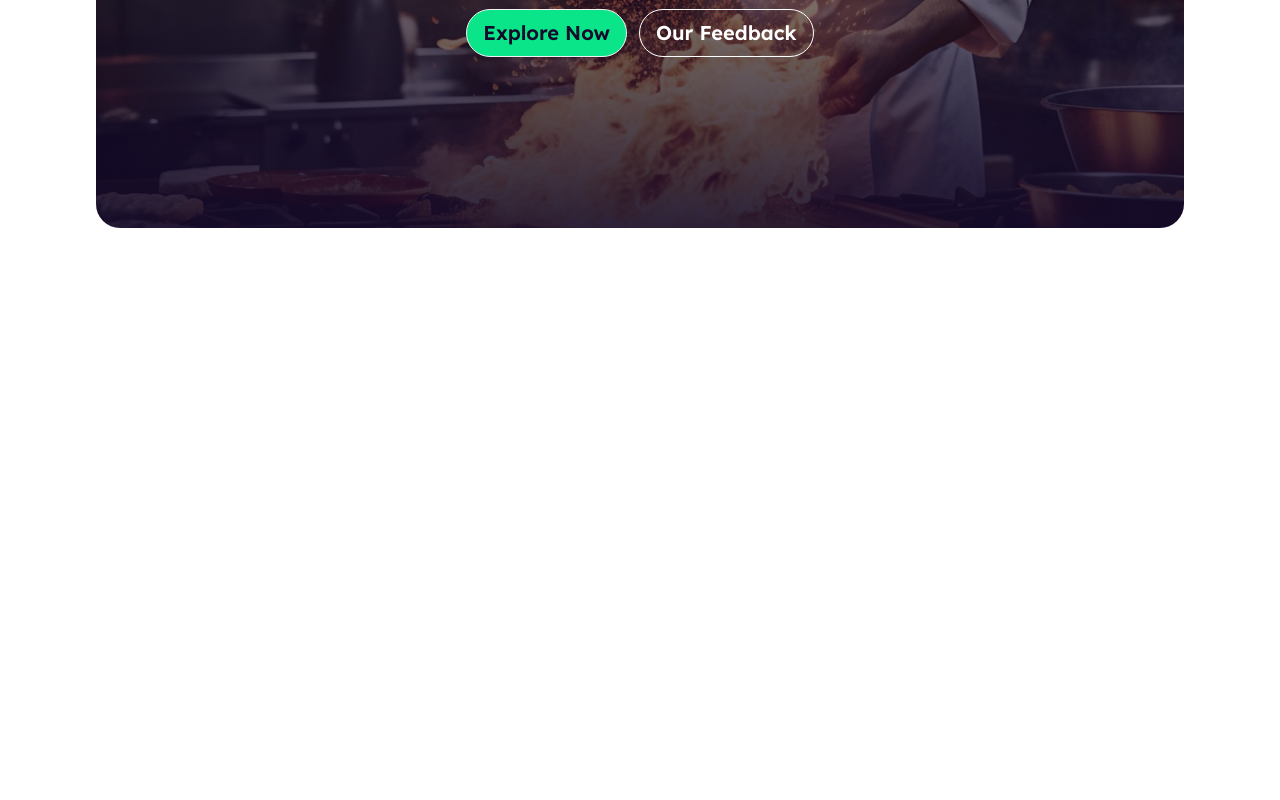
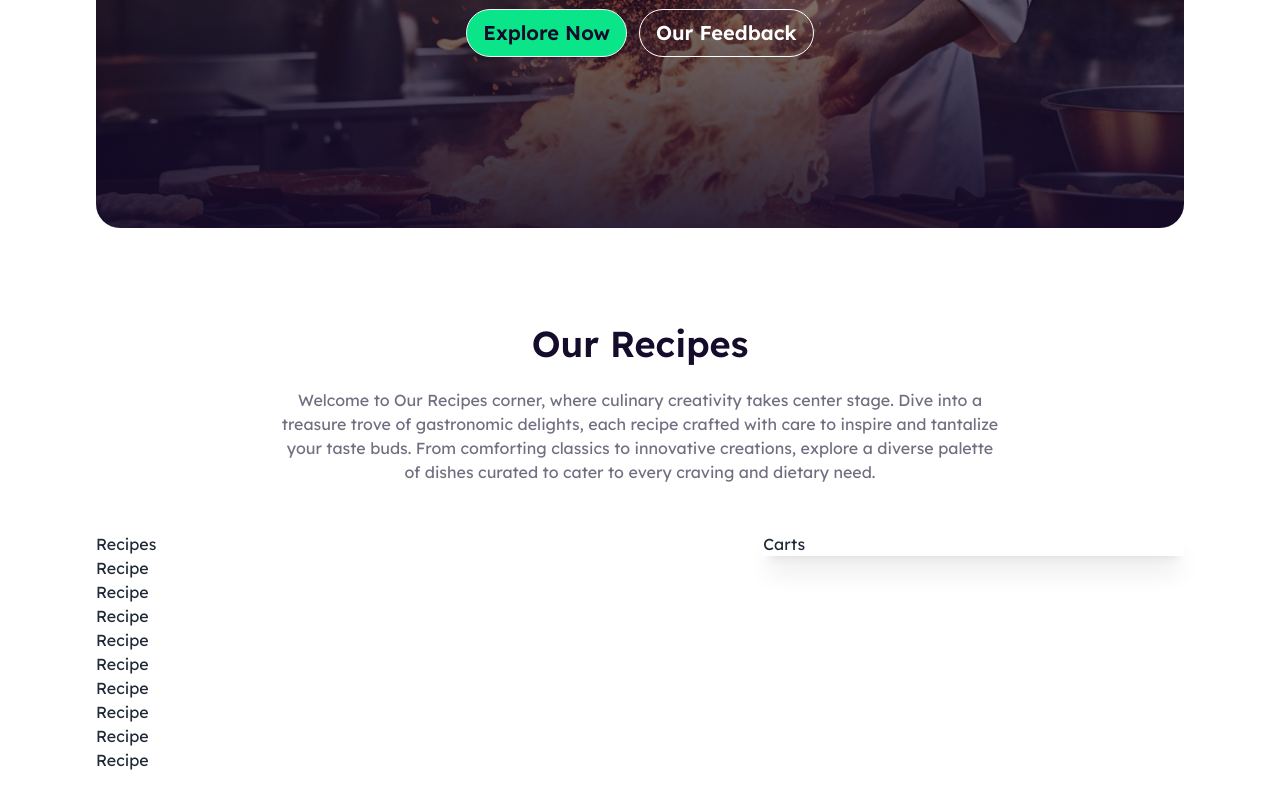
Before and after one commit to mstsurnalyakter/nutri_bytes, a React (Vite) app: page / in a window 1280 px wide. Shown: the part 516-1316 px from the top of the page. Before the commit the page ends 800 px from the top, so only its background shows below. Built offline with nearby package versions, Linux system fonts and the light colour scheme.

Commit message:
data fetch completed

```diff
--- a/src/App.jsx
+++ b/src/App.jsx
@@ -1,12 +1,31 @@
 import React from 'react'
 import Header from './components/Header'
+import Recipes from './components/Recipes';
+import Carts from './components/Carts';
 
 const App = () => {
   return (
-    <>
-      <Header/>
-    </>
-  )
+    <div className="container mx-auto p-7 lg:px-16 xl:px-24">
+      <Header />
+      <section>
+        <div className=" w-2/3 mx-auto text-center space-y-6  mb-12">
+          <h2 className="text-[#150B2B] text-4xl font-semibold">Our Recipes</h2>
+          <p className="text-[#150B2B99]">
+            Welcome to Our Recipes corner, where culinary creativity takes
+            center stage. Dive into a treasure trove of gastronomic delights,
+            each recipe crafted with care to inspire and tantalize your taste
+            buds. From comforting classics to innovative creations, explore a
+            diverse palette of dishes curated to cater to every craving and
+            dietary need.
+          </p>
+        </div>
+        <div className="grid grid-cols-1 lg:grid-cols-5 gap-6">
+          <Recipes />
+          <Carts />
+        </div>
+      </section>
+    </div>
+  );
 }
 
 export default App
--- /dev/null
+++ b/src/components/Carts.jsx
@@ -0,0 +1,16 @@
+import React from 'react'
+import PropTypes from 'prop-types'
+
+const Carts = props => {
+  return (
+    <div className="lg:col-span-2">
+      <div className="bg-base-100 shadow-xl">
+        <h2>Carts</h2>
+      </div>
+    </div>
+  );
+}
+
+Carts.propTypes = {}
+
+export default Carts
--- a/src/components/Header.jsx
+++ b/src/components/Header.jsx
@@ -4,7 +4,7 @@ import Banner from './Banner'
 
 const Header = () => {
   return (
-    <header className="container mx-auto p-7 lg:px-16 xl:px-24">
+    <header className=' mb-24'>
       <Navbar />
       <Banner />
     </header>
--- /dev/null
+++ b/src/components/Recipe.jsx
@@ -0,0 +1,15 @@
+import React from 'react'
+import PropTypes from 'prop-types'
+
+const Recipe = props => {
+
+  return (
+    <div>
+      <h2>Recipe</h2>
+    </div>
+  );
+}
+
+Recipe.propTypes = {}
+
+export default Recipe
--- /dev/null
+++ b/src/components/Recipes.jsx
@@ -0,0 +1,36 @@
+import React, { useEffect, useState } from 'react'
+import PropTypes from 'prop-types'
+import Recipe from './Recipe';
+
+const Recipes = () => {
+        const [recipes, setRecipes] = useState([]);
+
+
+        useEffect(()=>{
+            const fetchRecipesData = async () =>{
+                const res = await fetch("recipes.json");
+                const objData = await res.json()
+                const arrData = objData.recipes;
+                setRecipes(arrData)
+            }
+
+            fetchRecipesData()
+        },[])
+
+        // console.log(recipes);
+
+  return (
+    <div className="lg:col-span-3">
+      <h2>Recipes</h2>
+      <section>
+        {recipes.map((recipe) => (
+          <Recipe key={recipe.recipe_id} recipe={recipe} />
+        ))}
+      </section>
+    </div>
+  );
+}
+
+Recipes.propTypes = {}
+
+export default Recipes
```
